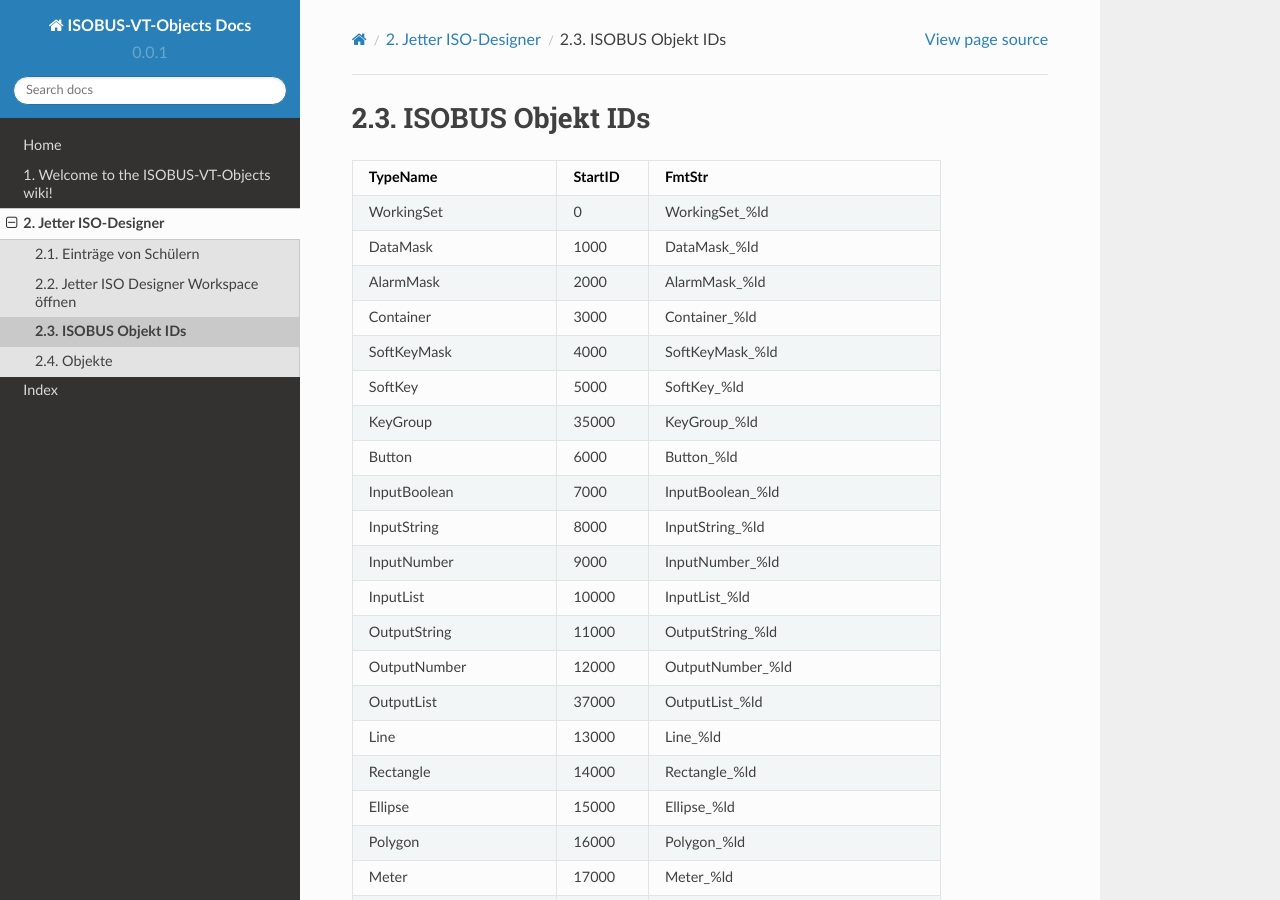
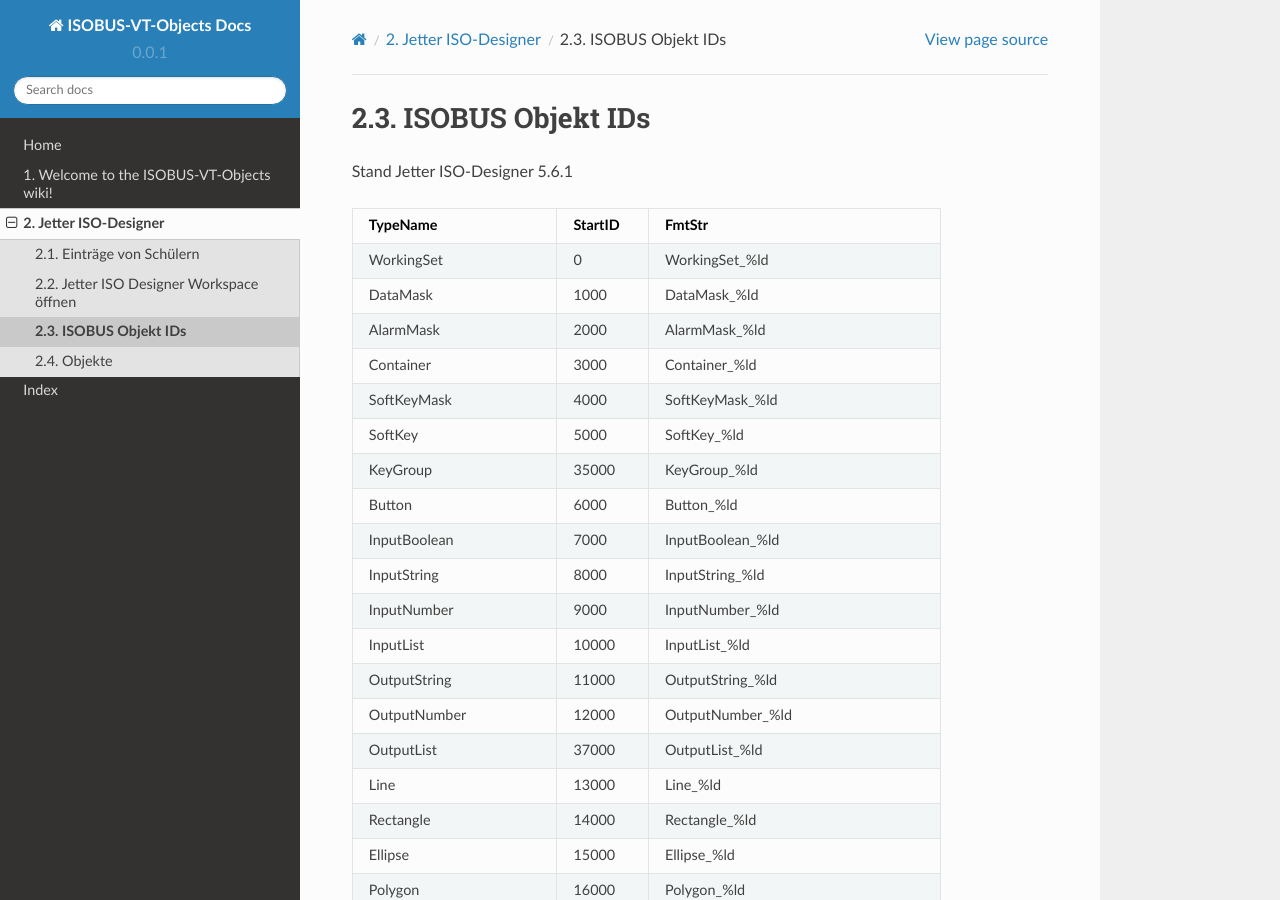
Before and after one commit to Meisterschulen-am-Ostbahnhof-Munchen/ISOBUS-VT-Objects-docs, a Sphinx documentation site: the page built from docs/ISOBUS-Objekt-IDs.md, in a window 1280 px wide and 900 px high. Built offline with Sphinx 7.4.7 and the Read the Docs theme 2.0.0, drawn with Linux system fonts in a browser that asks for light colours.

Commit message:
Create ISOBUS-Objekt-IDs.md

```diff
--- a/docs/ISOBUS-Objekt-IDs.md
+++ b/docs/ISOBUS-Objekt-IDs.md
@@ -1,4 +1,6 @@
 # ISOBUS Objekt IDs
+
+Stand Jetter ISO-Designer 5.6.1
 
 | TypeName | StartID | FmtStr |
 | --- | --- | --- |
```
